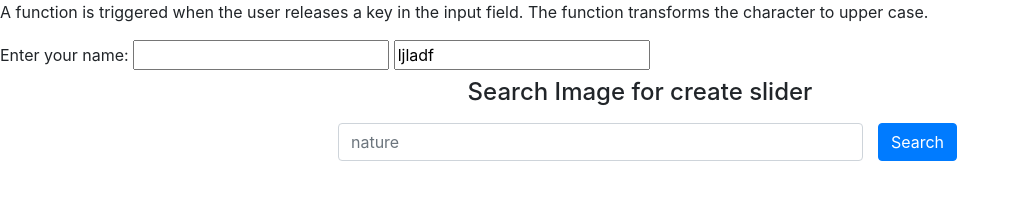
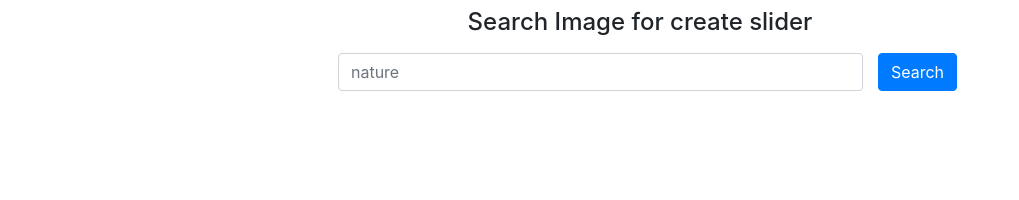
Before and after one commit to minarkhan/javascript_slider_with_api, a plain HTML site: page index.html in a window 1280 px wide. Shown: the whole page, without its empty margins (0-1019 px from the left). Drawn offline with nearby package versions, Linux system fonts and the light colour scheme.

Commit message:
bug error

```diff
--- a/index.html
+++ b/index.html
@@ -16,19 +16,6 @@
 </head>
 
 <body>
-
-  <p>A function is triggered when the user releases a key in the input field. The function transforms the character to upper case.</p>
-  Enter your name: <input type="text" id="fname" onkeyup="myFunction()">
-
-  <script>
-  function myFunction() {
-    var x = document.getElementById("fname");
-    x.value = x.value.toUpperCase();
-  }
-  </script>
-
-
-  <input type="text" onkeyup="alert('minar')" value="ljladf">
   <div class="container">
     <h4 class="mt-2 text-center">Search Image for create slider</h4>
     <div class="form-inline mt-3 d-flex justify-content-center">
```
